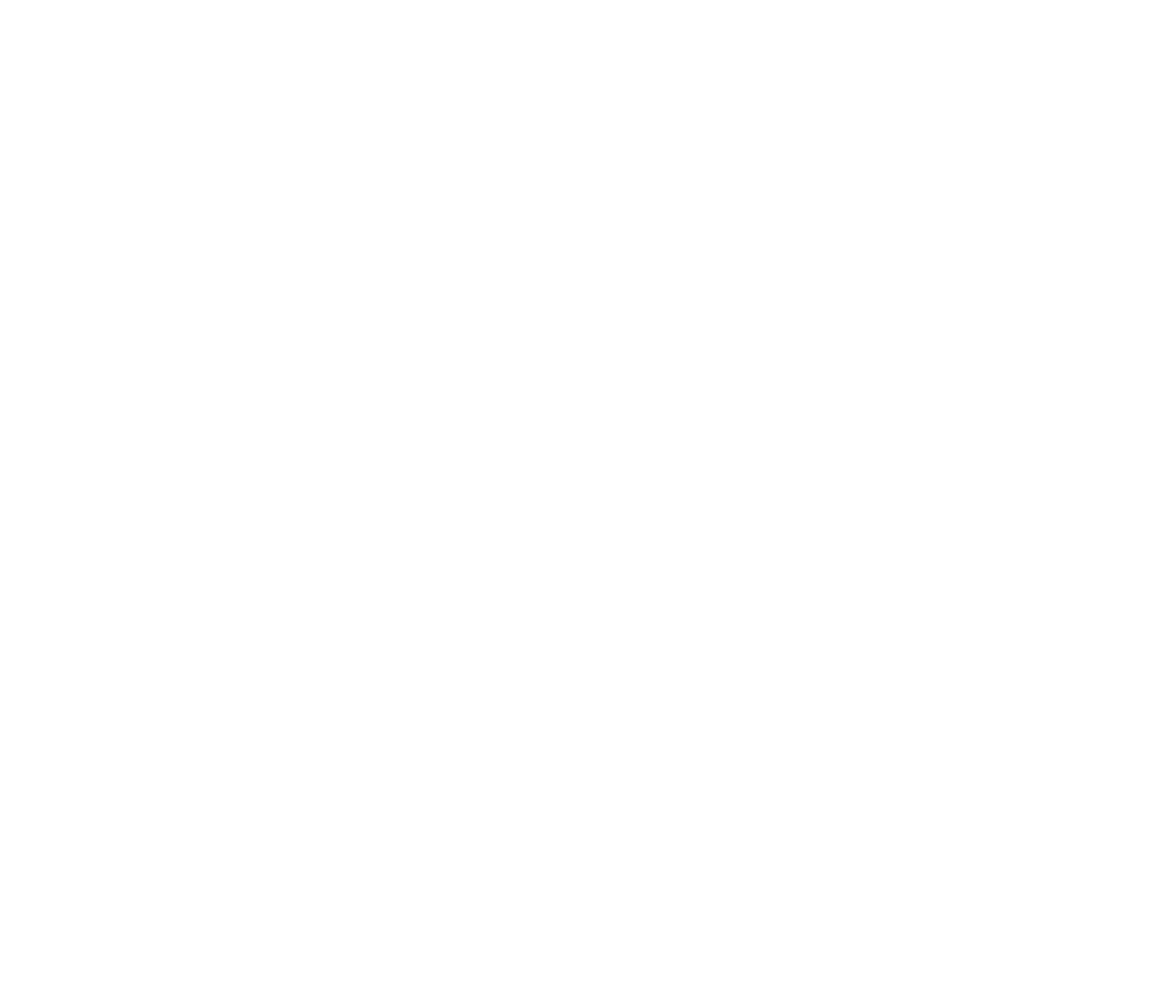
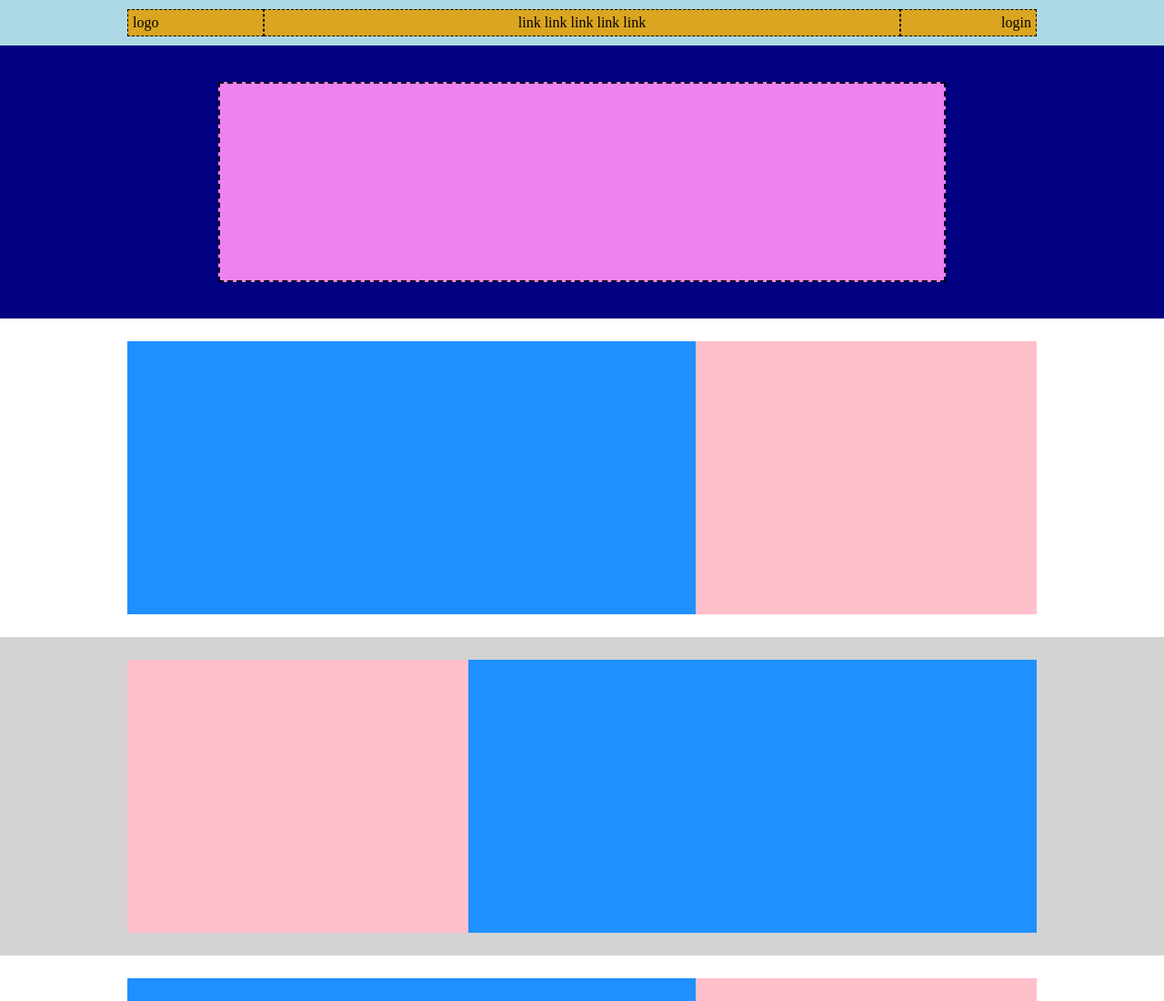
Before and after one commit to ClaudioLoGiudice7/htmlcss-struttura-discord, a plain HTML site: page index.html in a window 1280 px wide. Shown: the top 1100 px of the page at 91% size. Before the commit the page ends 800 px from the top, so only its background shows below. Drawn offline with Linux system fonts and the light colour scheme.

Commit message:
entering the sections

```diff
--- a/index.html
+++ b/index.html
@@ -8,8 +8,53 @@
     <link rel="stylesheet" href="style.css">
 </head>
 <body>
-    <header></header>
-    <main></main>
+    <header>
+        <nav>
+            <div class="container-header">
+                <div class="first div-nav"><a href="#">logo</a></div>
+                <div class="second div-nav"><a href="#">link link link link link</a></div>
+                <div class="third div-nav"><a href="#">login</a></div>
+            </div>
+        </nav>
+    </header>
+
+    <main>
+        <section class="blue section">
+            <div class="pink-div"></div>
+        </section>
+        <section class="white section">
+            <div class="section-container">
+                <div class="light-blue"></div>
+                <div class="light-pink"></div>
+            </div>
+        </section>
+        <section class="grey section">
+            <div class="section-container">
+                <div id="grey-background-light-pink"></div>
+                <div id="grey-background-light-blue"></div>
+            </div>
+        </section>
+        <section class="white section">
+            <div class="section-container">
+                <div class="light-blue"></div>
+                <div class="light-pink"></div>
+            </div>
+        </section>
+        <section id="big-grey-section">
+            <div id="green-div"></div>
+        </section>
+        <section class="dark-grey section">
+            <div class="section-container">
+                <div id="salmon-div"></div>
+                <div class="aqua-div"></div>
+                <div class="aqua-div"></div>
+                <div class="aqua-div"></div>
+                <div class="aqua-div"></div>
+            </div>
+        </section>
+    </main>
+
+
     <footer></footer>
 </body>
 </html>
--- a/style.css
+++ b/style.css
@@ -3,3 +3,138 @@
     padding: 0;
     box-sizing: border-box;
 }
+
+header{
+    background-color: #add8e6;
+    min-width: 100px;
+    height: 50px;
+}
+
+a{
+    text-decoration: none;
+    color: #000;
+}
+
+.container-header{
+    display: flex;
+    justify-content: center;
+}
+
+
+.div-nav{
+    background-color: #daa520;
+    border: 1px dashed black;
+    width: 400px;
+    padding: 5px;
+    margin-top: 10px;
+}
+
+.first{
+    width: 150px;
+    text-align: start;
+}
+
+.second {
+    width: 700px;
+    text-align: center;
+}
+
+.third {
+    width: 150px;
+    text-align: end;
+}
+
+section{
+    height: 350px;
+    display: flex;
+}
+
+.blue{
+    height: 300px;
+    background-color: navy;
+    display: flex;
+    justify-content: center;
+    align-items: center;
+}
+
+.white{
+    background-color: #fff;
+}
+
+.grey{
+    background-color: #d3d3d3;
+}
+
+.dark-grey{
+    background-color: #23272a;
+}
+
+.pink-div{
+    background-color: #ee82ee;
+    width: 800px;
+    height: 220px;
+    margin: auto;
+    padding: 50px;
+    border: 2px dashed #000;
+}
+
+.light-blue{
+    background-color: #1e90ff;
+    height: 300px;
+    width: 750px;
+}
+
+.light-pink{
+    background-color: #ffc0cb;
+    height: 300px;
+    width: 450px;
+}
+
+#grey-background-light-blue{
+    background-color: #1e90ff;
+    height: 300px;
+    width: 750px;
+}
+
+#grey-background-light-pink{
+    background-color: #ffc0cb;
+    height: 300px;
+    width: 450px;
+}
+
+.section-container{
+    display: flex;
+    margin: auto;
+    max-width: 1000px;
+}
+
+#green-div{
+    background-color: #228b22;
+    height: 100px;
+    width: 1000px;
+    margin: auto;
+}
+
+#big-grey-section{
+    background-color: #d3d3d3;
+    height: 700px;
+    display: flex;
+}
+
+#green-div{
+    height: 650px;
+}
+
+#salmon-div{
+    background-color: #f08080;
+    height: 300px;
+    width: 100px;
+    border: 1px dashed black;
+}
+
+.aqua-div{
+    background-color: #20b2aa;
+    height: 300px;
+    width: 100px;
+    border: 1px dashed white;
+}
```
